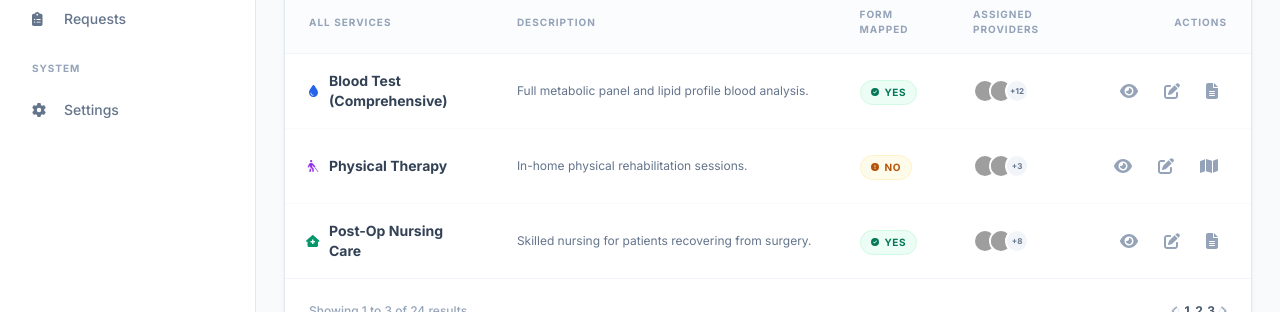
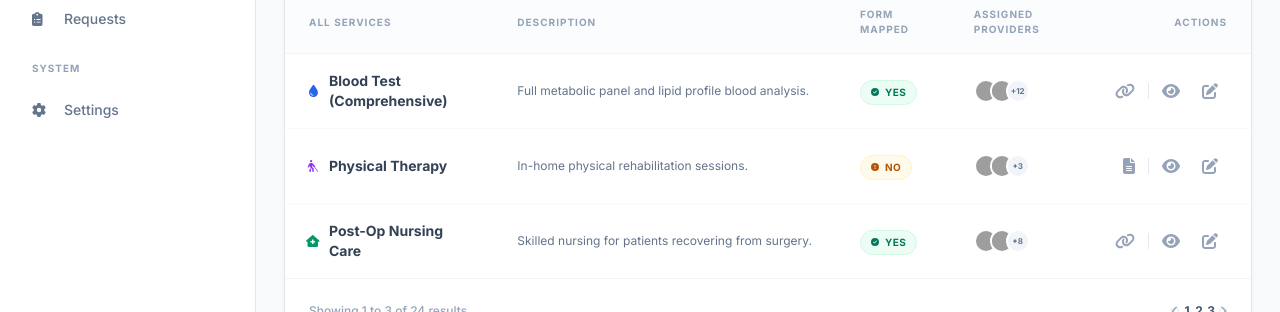
Before and after one commit to Mayuri2502/at-home-healthcare-admin-react, a React (Create React App) app: page /services in a window 1280 px wide. Shown: the part 347-659 px from the top of the page. Built offline with nearby package versions, Linux system fonts and the light colour scheme; sample sign-in values are in the browser's storage; grey boxes are pictures that could not be loaded.

Commit message:
Update buttons name of action column as view form to change form and map form to assign form and it should be redirect to form configuration page

```diff
--- a/src/components/services/ServicesTable.tsx
+++ b/src/components/services/ServicesTable.tsx
@@ -1,5 +1,6 @@
 import React from 'react';
 import { useTranslation } from 'react-i18next';
+import { useNavigate } from 'react-router-dom';
 
 interface Service {
   id: string;
@@ -28,6 +29,7 @@ export const ServicesTable: React.FC<ServicesTableProps> = ({
   onViewForm
 }) => {
   const { t } = useTranslation();
+  const navigate = useNavigate();
   const getIconColorClass = (color: string) => {
     const colorMap: { [key: string]: string } = {
       blue: 'bg-blue-50 text-blue-600',
@@ -145,7 +147,18 @@ export const ServicesTable: React.FC<ServicesTableProps> = ({
                   {getProviderAvatars(service.providers)}
                 </td>
                 <td className="px-6 py-4 text-right">
-                  <div className="flex justify-end gap-2">
+                  <div className="flex items-center justify-end gap-1">
+                    <button
+                      onClick={() => {
+                        // Navigate to forms page with the specific service
+                        navigate(`/forms?serviceId=${service.id}&serviceName=${encodeURIComponent(service.name)}&formMapped=${service.formMapped}`);
+                      }}
+                      className="p-2 text-slate-400 hover:text-primary hover:bg-white rounded-lg transition-all border border-transparent hover:border-slate-200"
+                      title={service.formMapped ? "Change Form" : "Assign Form"}
+                    >
+                      <i className={`fa-solid ${service.formMapped ? 'fa-link' : 'fa-file-lines'}`}></i>
+                    </button>
+                    <div className="w-px h-4 bg-slate-200"></div>
                     <button
                       onClick={() => onView(service)}
                       className="p-2 text-slate-400 hover:text-primary hover:bg-white rounded-lg transition-all border border-transparent hover:border-slate-200"
@@ -160,23 +173,6 @@ export const ServicesTable: React.FC<ServicesTableProps> = ({
                     >
                       <i className="fa-solid fa-pen-to-square"></i>
                     </button>
-                    {service.formMapped ? (
-                      <button
-                        onClick={() => onViewForm(service)}
-                        className="p-2 text-slate-400 hover:text-primary hover:bg-white rounded-lg transition-all border border-transparent hover:border-slate-200"
-                        title="View Form"
-                      >
-                        <i className="fa-solid fa-file-lines"></i>
-                      </button>
-                    ) : (
-                      <button
-                        onClick={() => onMapForm(service)}
-                        className="p-2 text-slate-400 hover:text-primary hover:bg-white rounded-lg transition-all border border-transparent hover:border-slate-200"
-                        title="Map Form"
-                      >
-                        <i className="fa-solid fa-map"></i>
-                      </button>
-                    )}
                   </div>
                 </td>
               </tr>
--- a/src/pages/forms/FormStructureViewer.tsx
+++ b/src/pages/forms/FormStructureViewer.tsx
@@ -36,7 +36,7 @@ export const FormStructureViewer: React.FC<FormStructureViewerProps> = ({
               className="px-4 py-2 text-xs font-bold text-white bg-blue-600 rounded-lg hover:bg-blue-700 transition-all shadow-sm border border-blue-700"
               style={{minWidth: '100px'}}
             >
-              <i className="fa-solid fa-link mr-1.5"></i> Map form
+              <i className="fa-solid fa-link mr-1.5"></i> Assign Form
             </button>
           </div>
         </div>
@@ -71,7 +71,7 @@ export const FormStructureViewer: React.FC<FormStructureViewerProps> = ({
             className="px-4 py-2 text-xs font-bold text-white bg-blue-600 rounded-lg hover:bg-blue-700 transition-all shadow-sm border border-blue-700"
             style={{minWidth: '100px'}}
           >
-            <i className="fa-solid fa-link mr-1.5"></i> {selectedService.formName ? 'Change form' : 'Map form'}
+            <i className="fa-solid fa-link mr-1.5"></i> {selectedService.formName ? 'Change Form' : 'Assign Form'}
           </button>
         </div>
       </div>
@@ -135,7 +135,7 @@ export const FormStructureViewer: React.FC<FormStructureViewerProps> = ({
                 onClick={onMapService}
                 className="mt-4 px-4 py-2 text-xs font-bold text-white bg-primary rounded-lg hover:bg-primary/90 transition-all shadow-sm"
               >
-                <i className="fa-solid fa-link mr-1.5"></i> Map form
+                <i className="fa-solid fa-link mr-1.5"></i> Assign Form
               </button>
             </div>
           </div>
--- a/src/pages/forms/index.tsx
+++ b/src/pages/forms/index.tsx
@@ -1,5 +1,6 @@
-import React, { useState, useMemo } from 'react';
+import React, { useState, useMemo, useEffect } from 'react';
 import { useTranslation } from 'react-i18next';
+import { useSearchParams } from 'react-router-dom';
 import { ServiceListPanel } from './ServiceListPanel';
 import { FormStructureViewer } from './FormStructureViewer';
 import { UnmapModal } from './UnmapModal';
@@ -24,6 +25,7 @@ interface Notification {
 
 const Forms: React.FC = () => {
   const { t } = useTranslation();
+  const [searchParams] = useSearchParams();
   const [selectedService, setSelectedService] = useState<Service | null>(null);
   const [isUnmapModalOpen, setIsUnmapModalOpen] = useState(false);
   const [toastMessage, setToastMessage] = useState<string>('');
@@ -96,6 +98,30 @@ const Forms: React.FC = () => {
       status: 'mapped'
     }
   ], [t]);
+
+  // Handle URL parameters for service selection from services page
+  useEffect(() => {
+    const serviceId = searchParams.get('serviceId');
+    const serviceName = searchParams.get('serviceName');
+    const formMapped = searchParams.get('formMapped') === 'true';
+
+    if (serviceId && serviceName) {
+      // Find the service in our services list or create a new one
+      const existingService = services.find(s => s.id === serviceId);
+      if (existingService) {
+        setSelectedService(existingService);
+      } else {
+        // Create a temporary service object for the selected service
+        const tempService: Service = {
+          id: serviceId,
+          name: decodeURIComponent(serviceName),
+          status: formMapped ? 'mapped' : 'unmapped',
+          formName: formMapped ? 'Temp_Form_Name' : undefined
+        };
+        setSelectedService(tempService);
+      }
+    }
+  }, [searchParams, services]);
 
   const handleServiceSelect = (service: Service) => {
     setSelectedService(service);
```
